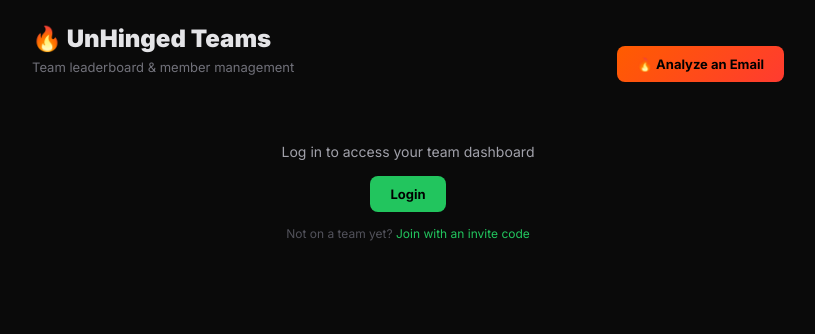
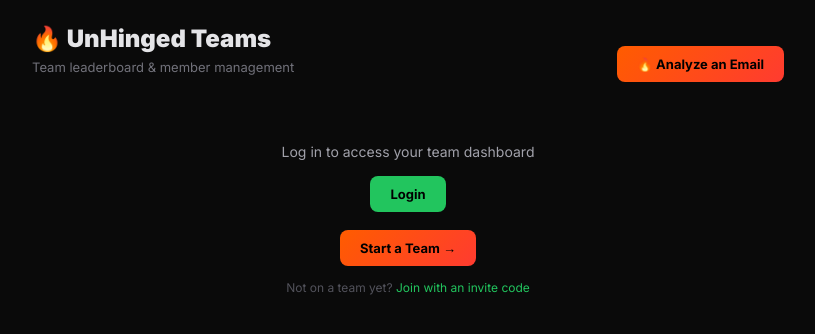
Before and after one commit to abhipraj2027/Unhinged.ai, a FastAPI app: page /teams in a window 1280 px wide. Shown: the top 334 px of the page, without its empty margins (232-1047 px from the left). Run offline with FastAPI, Linux system fonts and the light colour scheme; parts of the project's set-up code (start-up, migrations or seed data) failed here and were passed over.

Commit message:
Add 'Start a Team' entry point on /teams gate screen, fix invite-code link to open Join tab directly

```diff
--- a/templates/teams.html
+++ b/templates/teams.html
@@ -64,8 +64,11 @@ a{color:#FF5C00;text-decoration:none}
 <div class="gate" id="gate" style="display:none">
   <p>Log in to access your team dashboard</p>
   <a href="/login" class="btn" style="text-decoration:none;display:inline-block">Login</a>
+  <div style="margin-top:18px">
+    <a href="/login?intent=team&tab=signup" class="btn orange" style="text-decoration:none;display:inline-block">Start a Team →</a>
+  </div>
   <div style="margin-top:14px;font-size:12px;color:#52525B">
-    Not on a team yet? <a href="/login" style="color:#22C55E">Join with an invite code</a>
+    Not on a team yet? <a href="/login?tab=join" style="color:#22C55E">Join with an invite code</a>
   </div>
 </div>
 
```
Also changed, not shown: templates/login.html (+10 -2 lines).
